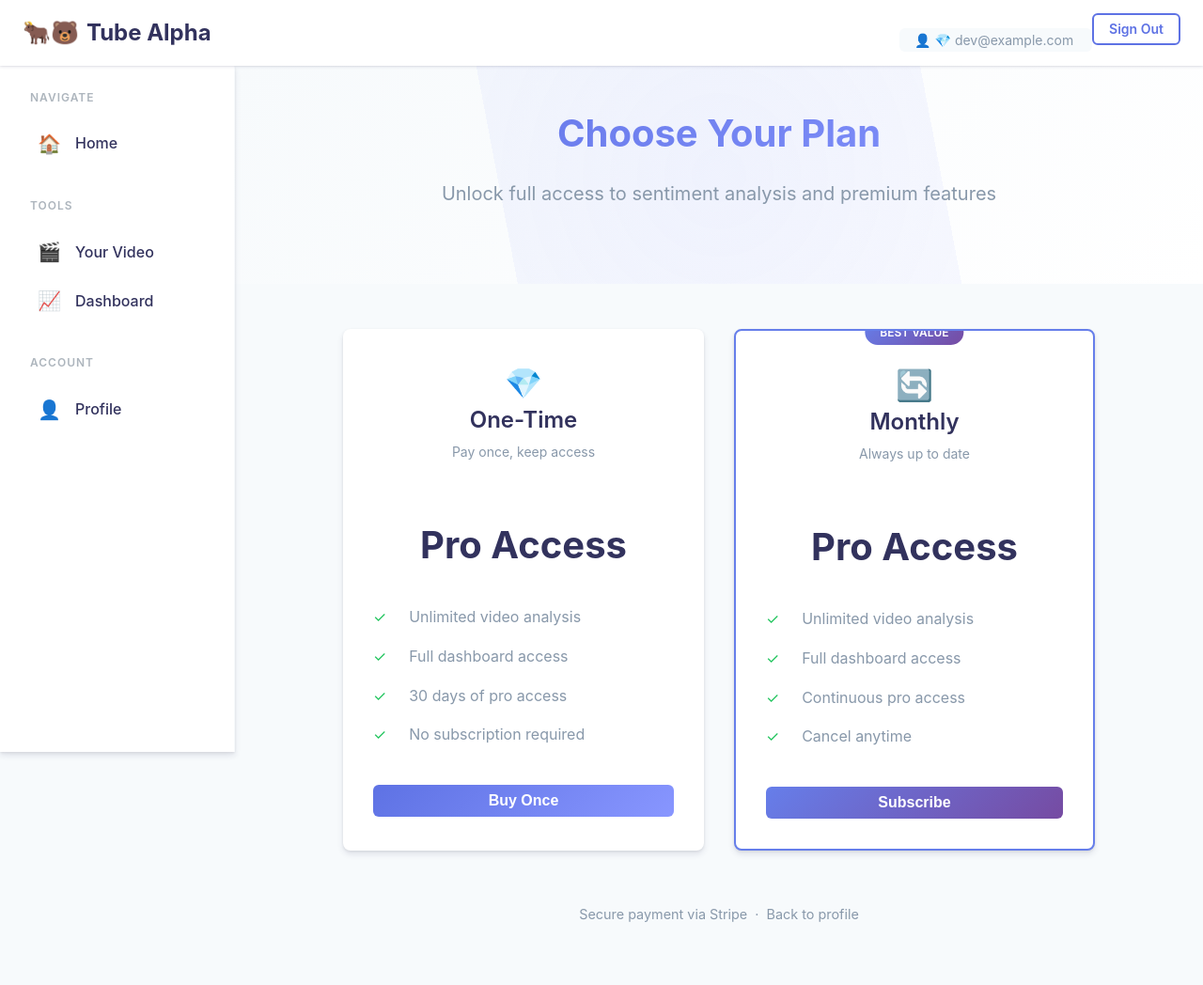
After one commit to pawelofficial/tube-alpha.pro, a FastAPI app: page /pricing in a window 1280 px wide. The commit adds this page. Shown: the whole page at 94% size. Run offline with FastAPI, Linux system fonts and the light colour scheme; data comes from the database, SQL or seed files in the repository.

Commit message:
stripe vibes

```diff
--- /dev/null
+++ b/templates/pricing.html
@@ -0,0 +1,107 @@
+{% extends "base.html" %}
+
+{% block title %}Pricing - Tube Alpha{% endblock %}
+
+{% block content %}
+<section class="hero">
+    <div class="hero-content">
+        <h1>Choose Your Plan</h1>
+        <p class="hero-subtitle">Unlock full access to sentiment analysis and premium features</p>
+    </div>
+</section>
+
+<section class="section">
+    <div class="container">
+        <div style="display: grid; grid-template-columns: 1fr 1fr; gap: var(--spacing-xl); max-width: 800px; margin: 0 auto;">
+
+            <!-- One-time -->
+            <div class="card" style="text-align: center;">
+                <div class="card-header" style="border-bottom: none; flex-direction: column; align-items: center; gap: var(--spacing-sm);">
+                    <div style="font-size: 2rem;">💎</div>
+                    <h2 class="card-title">One-Time</h2>
+                    <p class="card-subtitle">Pay once, keep access</p>
+                </div>
+                <div class="card-body" style="padding-top: 0;">
+                    <div style="font-size: 2.5rem; font-weight: 700; color: var(--text-primary); margin-bottom: var(--spacing-lg);">
+                        Pro Access
+                    </div>
+                    <ul class="features-list" style="text-align: left; margin-bottom: var(--spacing-xl);">
+                        <li class="feature-item" style="border-bottom: none; padding: var(--spacing-sm) 0;">
+                            <span style="color: #22c55e; margin-right: var(--spacing-sm);">✓</span> Unlimited video analysis
+                        </li>
+                        <li class="feature-item" style="border-bottom: none; padding: var(--spacing-sm) 0;">
+                            <span style="color: #22c55e; margin-right: var(--spacing-sm);">✓</span> Full dashboard access
+                        </li>
+                        <li class="feature-item" style="border-bottom: none; padding: var(--spacing-sm) 0;">
+                            <span style="color: #22c55e; margin-right: var(--spacing-sm);">✓</span> 30 days of pro access
+                        </li>
+                        <li class="feature-item" style="border-bottom: none; padding: var(--spacing-sm) 0;">
+                            <span style="color: #22c55e; margin-right: var(--spacing-sm);">✓</span> No subscription required
+                        </li>
+                    </ul>
+                    <button onclick="startCheckout('onetime')" class="btn btn-primary" style="width: 100%;">
+                        Buy Once
+                    </button>
+                </div>
+            </div>
+
+            <!-- Subscription -->
+            <div class="card" style="text-align: center; border: 2px solid #667eea; position: relative;">
+                <div style="position: absolute; top: -12px; left: 50%; transform: translateX(-50%); background: linear-gradient(135deg, #667eea 0%, #764ba2 100%); color: white; padding: 4px 16px; border-radius: 999px; font-size: 0.75rem; font-weight: 600; white-space: nowrap;">
+                    BEST VALUE
+                </div>
+                <div class="card-header" style="border-bottom: none; flex-direction: column; align-items: center; gap: var(--spacing-sm);">
+                    <div style="font-size: 2rem;">🔄</div>
+                    <h2 class="card-title">Monthly</h2>
+                    <p class="card-subtitle">Always up to date</p>
+                </div>
+                <div class="card-body" style="padding-top: 0;">
+                    <div style="font-size: 2.5rem; font-weight: 700; color: var(--text-primary); margin-bottom: var(--spacing-lg);">
+                        Pro Access
+                    </div>
+                    <ul class="features-list" style="text-align: left; margin-bottom: var(--spacing-xl);">
+                        <li class="feature-item" style="border-bottom: none; padding: var(--spacing-sm) 0;">
+                            <span style="color: #22c55e; margin-right: var(--spacing-sm);">✓</span> Unlimited video analysis
+                        </li>
+                        <li class="feature-item" style="border-bottom: none; padding: var(--spacing-sm) 0;">
+                            <span style="color: #22c55e; margin-right: var(--spacing-sm);">✓</span> Full dashboard access
+                        </li>
+                        <li class="feature-item" style="border-bottom: none; padding: var(--spacing-sm) 0;">
+                            <span style="color: #22c55e; margin-right: var(--spacing-sm);">✓</span> Continuous pro access
+                        </li>
+                        <li class="feature-item" style="border-bottom: none; padding: var(--spacing-sm) 0;">
+                            <span style="color: #22c55e; margin-right: var(--spacing-sm);">✓</span> Cancel anytime
+                        </li>
+                    </ul>
+                    <button onclick="startCheckout('subscription')" class="btn btn-primary" style="width: 100%; background: linear-gradient(135deg, #667eea 0%, #764ba2 100%);">
+                        Subscribe
+                    </button>
+                </div>
+            </div>
+
+        </div>
+
+        <p style="text-align: center; margin-top: var(--spacing-xl); color: var(--text-secondary); font-size: 0.9rem;">
+            Secure payment via Stripe &nbsp;·&nbsp; <a href="/profile" style="color: var(--text-secondary);">Back to profile</a>
+        </p>
+    </div>
+</section>
+
+<script>
+async function startCheckout(type) {
+    try {
+        const resp = await fetch(`/api/v1/stripe/checkout?type=${type}`, { method: 'POST' });
+        if (!resp.ok) {
+            const body = await resp.json().catch(() => ({}));
+            alert('Checkout error: ' + (body.detail || resp.status));
+            return;
+        }
+        const data = await resp.json();
+        if (!data.url) { alert('No checkout URL returned.'); return; }
+        window.location.href = data.url;
+    } catch (e) {
+        alert('Checkout failed: ' + e.message);
+    }
+}
+</script>
+{% endblock %}
--- a/templates/profile.html
+++ b/templates/profile.html
@@ -82,10 +82,10 @@
             <div class="card-footer">
                 <div class="btn-group">
                     {% if not pro %}
-                    <button onclick="startCheckout()" class="btn btn-primary">
+                    <a href="/pricing" class="btn btn-primary">
                         <span style="font-size: 1rem; margin-right: var(--spacing-xs); vertical-align: middle;">💎</span>
                         Upgrade to Pro
-                    </button>
+                    </a>
                     {% endif %}
                     <a href="/" class="btn btn-secondary">Back to Home</a>
                 </div>
--- a/tube_alpha/config.py
+++ b/tube_alpha/config.py
@@ -86,6 +86,7 @@ class Settings:
     stripe_secret_key: str = field(default_factory=lambda: os.getenv("STRIPE_SECRET_KEY", ""))
     stripe_publishable_key: str = field(default_factory=lambda: os.getenv("STRIPE_PUBLISHABLE_KEY", ""))
     stripe_price_id: str = field(default_factory=lambda: os.getenv("STRIPE_PRICE_ID", ""))
+    stripe_price_id_sub: str = field(default_factory=lambda: os.getenv("STRIPE_PRICE_ID_SUB", ""))
     stripe_webhook_secret: str = field(default_factory=lambda: os.getenv("STRIPE_WEBHOOK_SECRET", ""))
     stripe_pro_days: int = field(default_factory=lambda: int(os.getenv("STRIPE_PRO_DAYS", "30")))
 
--- a/tube_alpha/routers/pages.py
+++ b/tube_alpha/routers/pages.py
@@ -68,6 +68,15 @@ async def dashboard(
     return templates.TemplateResponse("dashboard.html", _base_ctx(request, auth, users))
 
 
+@router.get("/pricing", response_class=HTMLResponse)
+async def pricing(
+    request: Request,
+    auth: AuthService = Depends(get_auth_service),
+    users: UserService = Depends(get_user_service),
+):
+    return templates.TemplateResponse("pricing.html", _base_ctx(request, auth, users))
+
+
 @router.get("/payment/success", response_class=HTMLResponse)
 async def payment_success(
     request: Request,
```
Also changed, not shown: tube_alpha/routers/stripe_router.py (+19 -4 lines).
